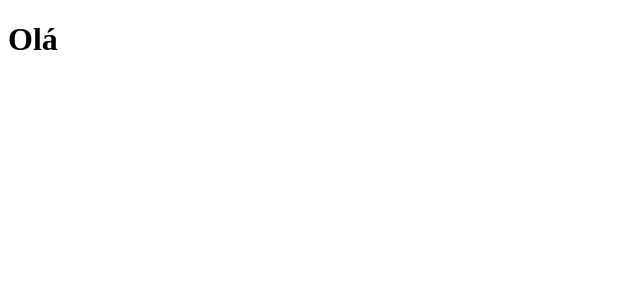
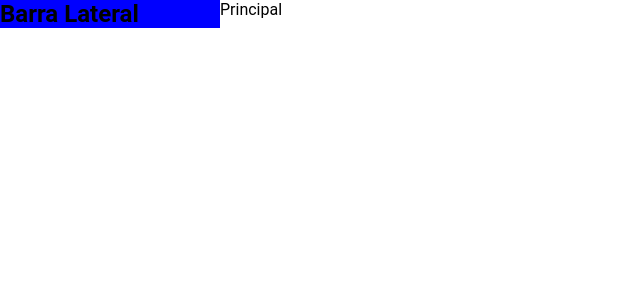
Before and after one commit to MarioHBS/lista_de_contatos, a React (Vite) app: page / in a window 1280 px wide. Shown: the top 300 px of the page, without its empty margins (0-640 px from the left). Built offline with nearby package versions, Linux system fonts and the light colour scheme; the HTML template or start-up script is replaced by a standard one.

Commit message:
refactor: atualizações
- esqueleto dos componentes em HomePage;
- definido estilo global;
- criando tema claro

```diff
--- a/src/App.tsx
+++ b/src/App.tsx
@@ -1,7 +1,13 @@
+import GlobalStyle, { GlobalContainer } from './global_style'
+import HomePage from './pages/HomePage'
+
 const App = () => {
   return (
     <>
-      <h1>Olá</h1>
+      <GlobalStyle />
+      <GlobalContainer>
+        <HomePage />
+      </GlobalContainer>
     </>
   )
 }
--- a/src/containers/Sidebar/index.tsx
+++ b/src/containers/Sidebar/index.tsx
@@ -1,3 +1,3 @@
-const SideBar = () => <aside><h2>Barra Lateral</h2></aside>
+const SideBar = () => <aside style={{ backgroundColor: '#0000ff' }}><h2>Barra Lateral</h2></aside>
 
 export default SideBar
--- /dev/null
+++ b/src/global_style.ts
@@ -0,0 +1,22 @@
+import styled, { createGlobalStyle } from 'styled-components'
+
+export default createGlobalStyle`
+  * {
+    margin: 0;
+    padding: 0;
+    box-sizing: border-box;
+    font-family: Roboto, sans-serif;
+    list-style: none;
+  }
+`
+
+export const OuterContainer = styled.div`
+  max-width: 1024px;
+`
+
+export const GlobalContainer = styled.div`
+  display: grid;
+  grid-template-columns: 220px auto;
+`
+
+export const MainContainer = styled.main``
--- /dev/null
+++ b/src/pages/HomePage/index.tsx
@@ -0,0 +1,12 @@
+import SideBar from '../../containers/Sidebar'
+
+const HomePage = () => {
+  return (
+    <>
+      <SideBar />
+      <main>Principal</main>
+    </>
+  )
+}
+
+export default HomePage
--- /dev/null
+++ b/src/themes/light.ts
@@ -0,0 +1,6 @@
+const lightTheme = {
+  lightGreen: '',
+  darkBlue: '#4476bf',
+}
+
+export default lightTheme
```
